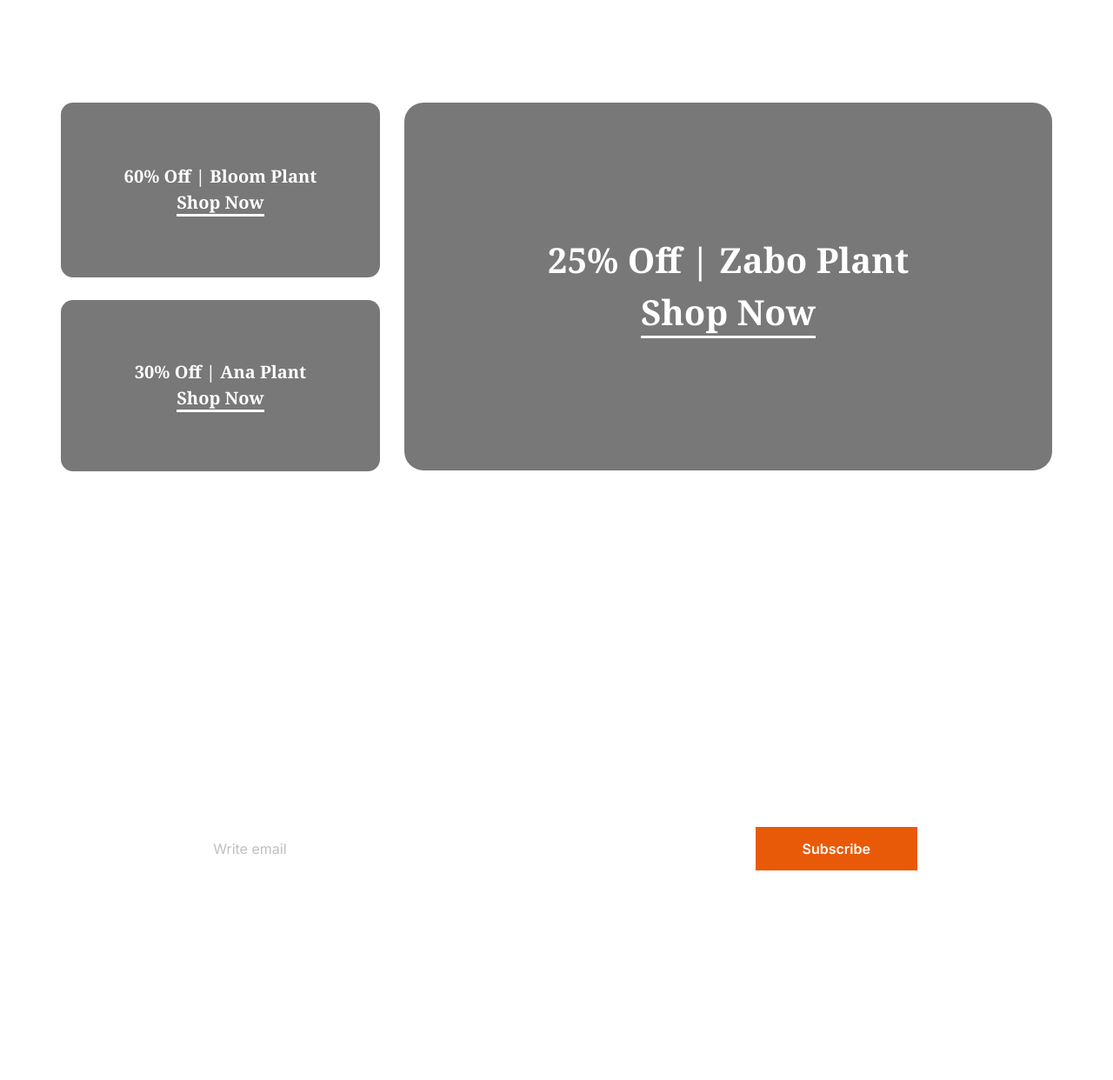
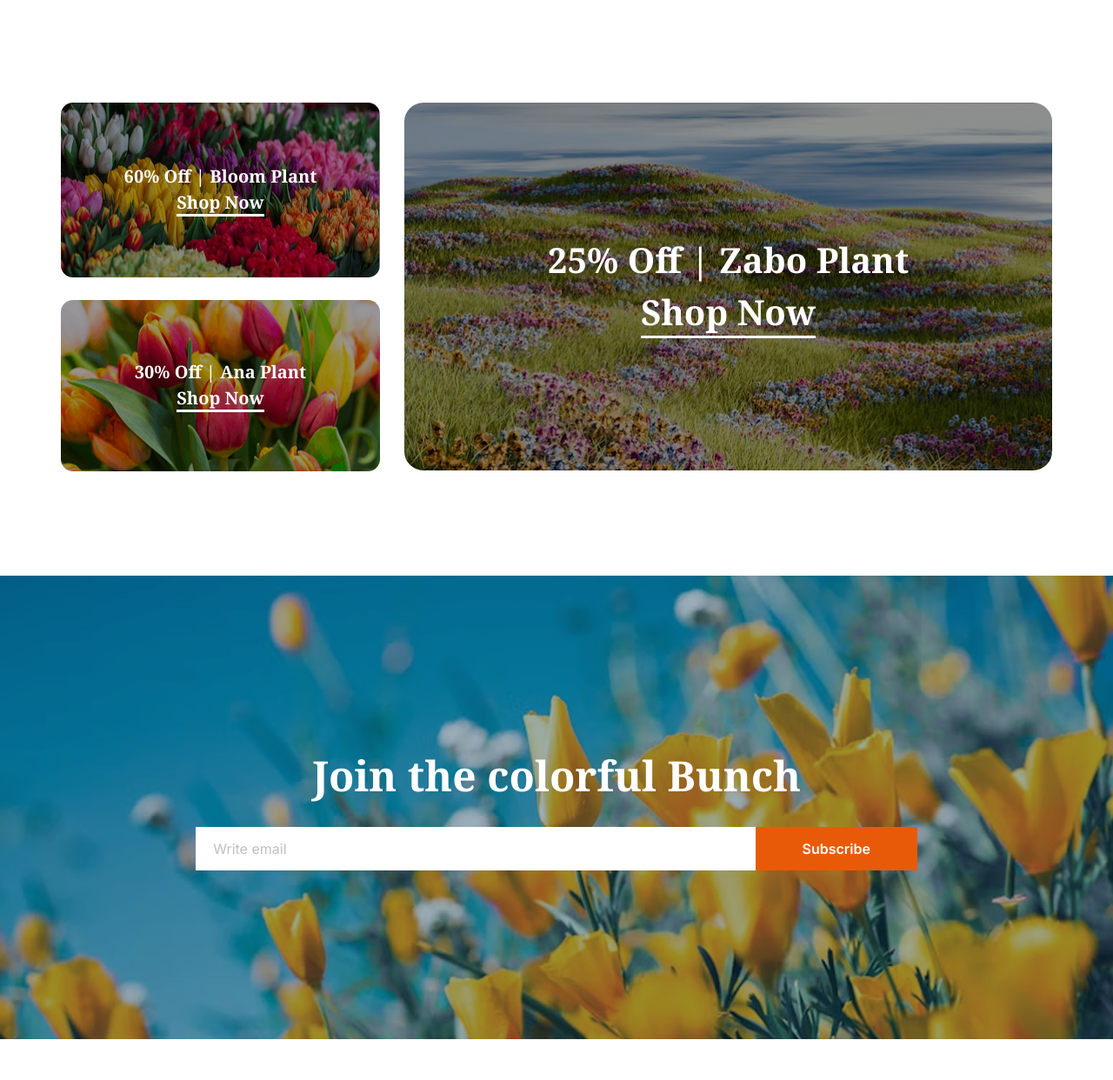
Before and after one commit to kamrulhasan3412/Biplob-assignment-02, a plain HTML site: page index.html in a window 1280 px wide. Shown: the part 3342-4584 px from the top of the page at 87% size. Drawn offline with nearby package versions, Linux system fonts and the light colour scheme; the site is published under a folder, as on GitHub Pages, so addresses that start at the root find nothing.

Commit message:
image path update

```diff
--- a/styles.css
+++ b/styles.css
@@ -200,7 +200,7 @@ nav ul li a{
 .special-card-1{
     width: 367px;
     height: 201px;
-    background: linear-gradient(0deg, rgba(0,0,0,0.4), rgba(0,0,0,0.4)), url('/assets/deal-bloom.png') no-repeat center center / cover;
+    background: linear-gradient(0deg, rgba(0,0,0,0.4), rgba(0,0,0,0.4)), url('./assets/deal-bloom.png') no-repeat center center / cover;
     background-color: rgba(200, 200, 200, 1.00);
     background-repeat: no-repeat;
     background-size: cover;
@@ -216,7 +216,7 @@ nav ul li a{
 .special-card-2{
     width: 367px;
     height: 197px;
-    background: linear-gradient(0deg, rgba(0,0,0,0.4), rgba(0,0,0,0.4)), url('/assets/deal-ana.png') no-repeat center center / cover;
+    background: linear-gradient(0deg, rgba(0,0,0,0.4), rgba(0,0,0,0.4)), url('./assets/deal-ana.png') no-repeat center center / cover;
     background-color: rgba(200, 200, 200, 1.00);
     background-repeat: no-repeat;
     background-size: cover;
@@ -232,7 +232,7 @@ nav ul li a{
 .special-card-3{
     width: 753px;
     height: 423px;
-    background: linear-gradient(0deg, rgba(0,0,0,0.4), rgba(0,0,0,0.4)), url('/assets/deal-zabo.png') no-repeat center center / cover;
+    background: linear-gradient(0deg, rgba(0,0,0,0.4), rgba(0,0,0,0.4)), url('./assets/deal-zabo.png') no-repeat center center / cover;
     background-color: rgba(200, 200, 200, 1.00);
     background-repeat: no-repeat;
     background-size: cover;
@@ -255,7 +255,7 @@ nav ul li a{
 .subscribe-section{
     width: 100%;
     height: 533px;
-    background-image: url(/assets/news-letter-bg.png);
+    background-image: url(./assets/news-letter-bg.png);
     background-repeat: no-repeat;
     background-size: cover;
     display: flex;
```
